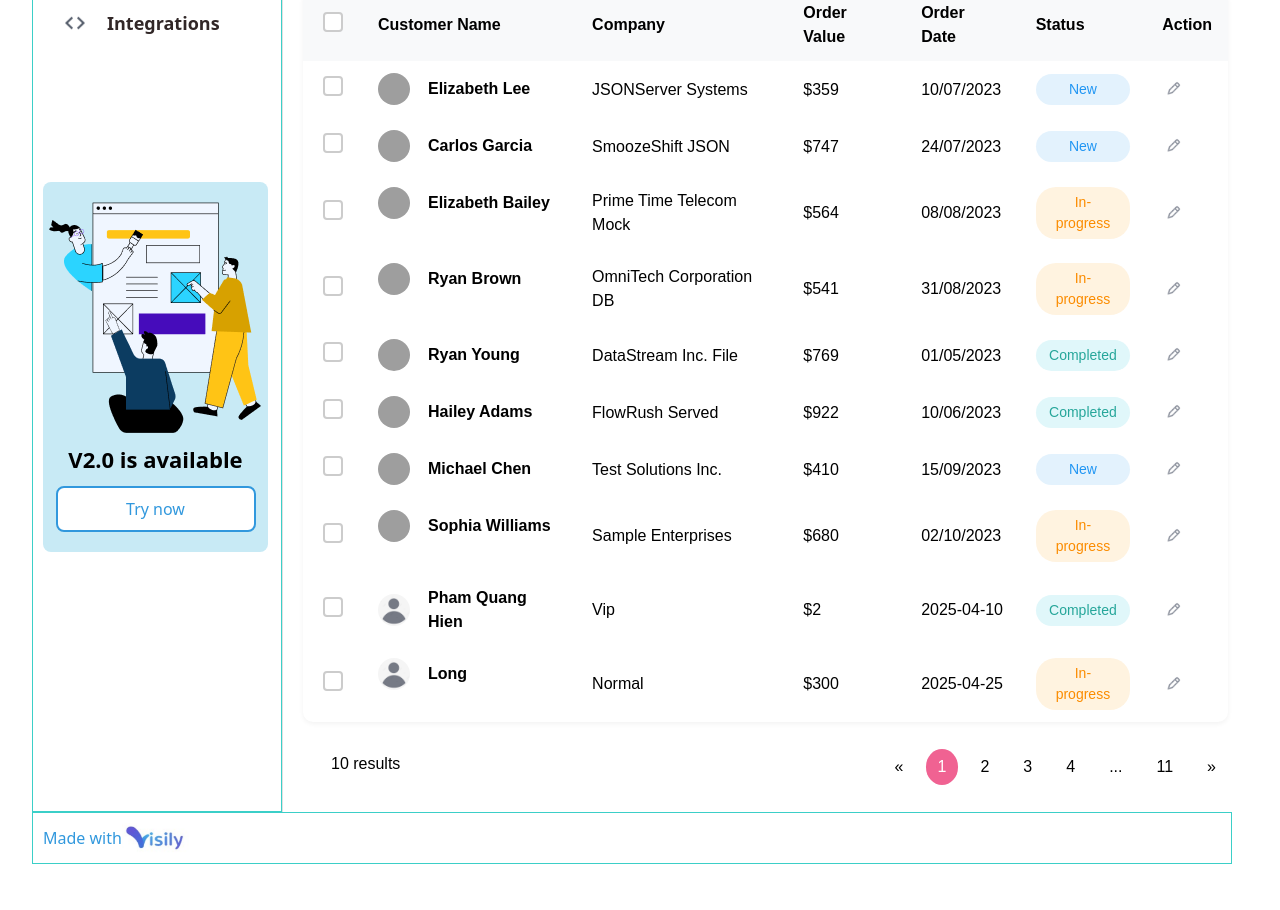
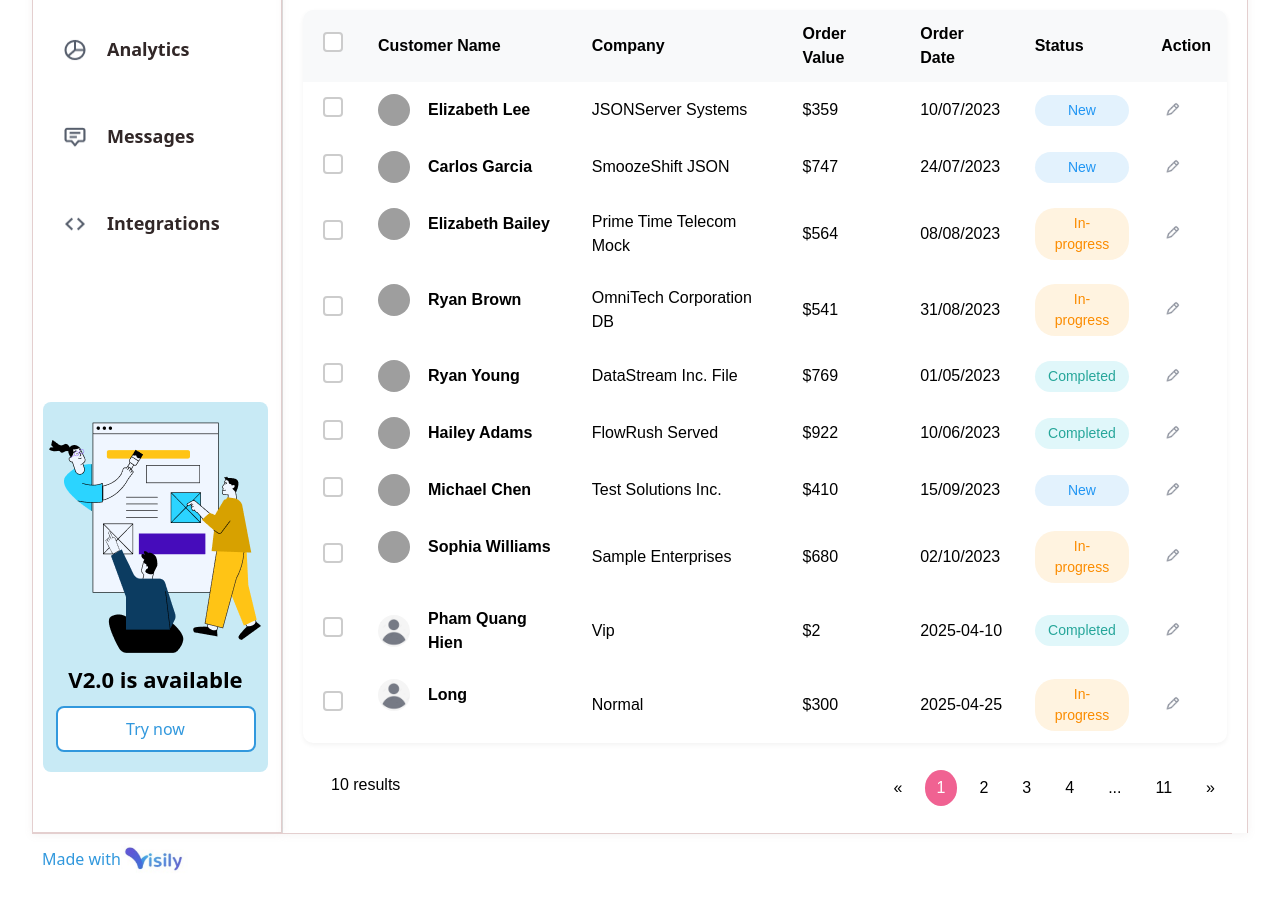
Before and after one commit to quanghien2024/PTGDUD, a React (Vite) app in the folder lab6/: page /overview in a window 1280 px wide. Shown: the part 140-1050 px from the top of the page. Built offline with nearby package versions, Linux system fonts and the light colour scheme; data requests are answered from the project's data file; grey boxes are pictures that could not be loaded.

Commit message:
npm run mock-api

```diff
--- a/lab6/src/components/Footer/Footer.css
+++ b/lab6/src/components/Footer/Footer.css
@@ -1,5 +1,5 @@
 .footer {
-    border: 1px solid rgb(59, 207, 200);
+  border-top:1px solid rgb(228, 207, 207);
     width: 100%;
     max-width: 1200px;
     padding: 10px;
--- a/lab6/src/components/Header/Header.css
+++ b/lab6/src/components/Header/Header.css
@@ -1,13 +1,17 @@
 .header {
-    border: 1px solid rgb(59, 207, 200);
+    border-top: 1px solid rgb(228, 207, 207);
+    border-right: 1px solid rgb(228, 207, 207);
+    border-bottom: 1px solid rgb(228, 207, 207);
     width: 100%;
     max-width: 1200px;
     padding: 10px;
     display: flex;
     justify-content: space-between;
     align-items: center;
+    box-shadow: 0 2px 8px rgba(160, 140, 140, 0.1);
 }
 
+/* haizzzzzzzzzzzzzhaizzzzzzzzzzzzz */
 .dashboard {
     margin-left: 40px;
     padding-left: 10px;
--- a/lab6/src/components/Nav/Nav.css
+++ b/lab6/src/components/Nav/Nav.css
@@ -5,11 +5,12 @@
 .nav {
     height: 100%;
     width: 250px;
-    border: 1px solid rgb(59, 207, 200);
+    border: 1px solid rgb(228, 207, 207);
     display: flex;
     flex-direction: column;
     align-items: flex-start;
     padding: 10px 0;
+    box-shadow: 0 2px 8px rgba(160, 140, 140, 0.1);
 }
 
 .logodaulogodau {
--- a/lab6/src/pages/AdminPage.css
+++ b/lab6/src/pages/AdminPage.css
@@ -2,6 +2,11 @@ html, body {
     height: 100%;
     margin: 0;
     padding: 0;
+}
+
+.page-content {
+    border-right: 1px solid rgb(228, 207, 207);
+    box-shadow: 0 2px 8px rgba(160, 140, 140, 0.1);
 }
 
 #root {
@@ -65,6 +70,8 @@ html, body {
     display: flex;
     align-items: center;
     margin-left: 20px;
+    margin-top: 20px;
+    margin-bottom: 20px;
   }
 
   .view img {
@@ -103,6 +110,7 @@ html, body {
     display: flex;
     align-items: center;
     gap: 10px;
+    margin-right: 40px;
   }
 
 
```
